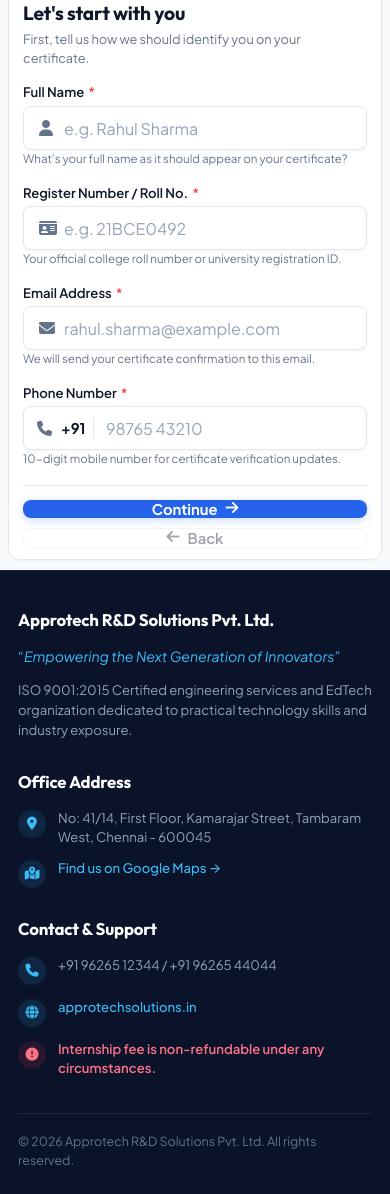
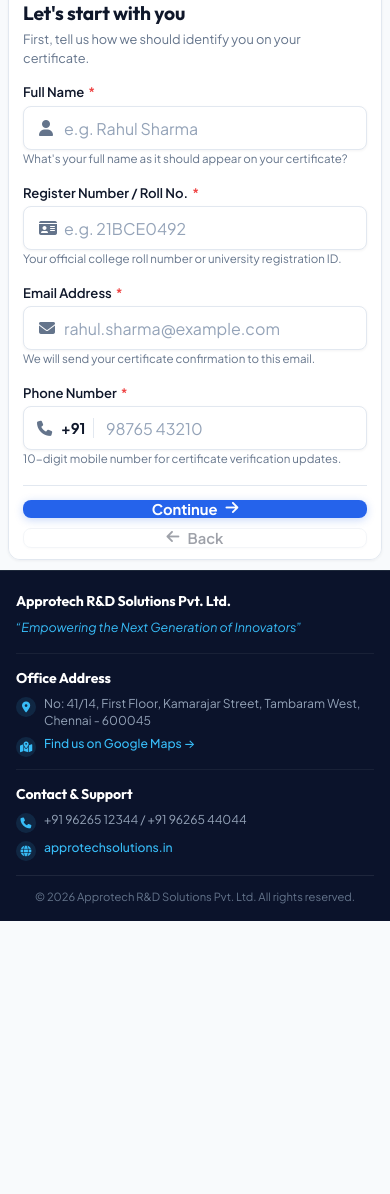
Before and after one commit to Masterminder0046/Approtech_Certificate_Management, a Flask app: page /student-form/APP26-27 in a window 390 px wide. Shown: the part 263-1457 px from the top of the page. After the commit the page ends 1184 px from the top, so only its background shows below. Run offline with Flask 3, Linux system fonts and the light colour scheme; data comes from the database, SQL or seed files in the repository; both versions use the stored data as it was after the commit.

Commit message:
Fix docx nsdecls import, add soft-delete with QR verification, make footer mobile responsive, and remove fee notice

```diff
--- a/app.py
+++ b/app.py
@@ -28,6 +28,7 @@
 from docx.enum.text import WD_ALIGN_PARAGRAPH
 from docx.enum.table import WD_TABLE_ALIGNMENT
 from docx.oxml import parse_xml
+from docx.oxml.ns import nsdecls
 import shutil
 
 # Serverless (Vercel) / Read-only environment SQLite support
@@ -408,6 +409,11 @@
     session.pop('admin_user', None)
     return redirect('/admin/login')
 
+@app.route('/health')
+def health_check():
+    """Lightweight health check endpoint for monitoring/keep-alive pingers."""
+    return jsonify({'status': 'ok', 'service': 'Approtech Certificate Management'}), 200
+
 @app.route('/index.html')
 def index_html():
     return redirect('/student-form/APP26-27')
@@ -457,15 +463,6 @@
         ), 404
 
     student = dict(row)
-
-    # Check if archived
-    if student.get('archived') == 1:
-        return render_template(
-            'verification.html',
-            status='archived',
-            certificate_id=certificate_id,
-            student=student
-        )
 
     # Check if not yet generated
     if student.get('certificate_generated') != 1:
@@ -948,7 +945,7 @@
 @app.route('/api/students/<int:student_id>', methods=['DELETE'])
 @app.route('/api/students/<int:student_id>/delete', methods=['POST'])
 def delete_student(student_id):
-    """Permanently deletes a student record from the database."""
+    """Removes a student record from the admin dashboard while preserving public QR verification."""
     conn = get_db()
     cur = conn.cursor()
     cur.execute("SELECT id FROM students WHERE id = ?", (student_id,))
@@ -956,10 +953,10 @@
         conn.close()
         return jsonify({'error': 'Student not found'}), 404
 
-    cur.execute("DELETE FROM students WHERE id = ?", (student_id,))
+    cur.execute("UPDATE students SET archived = 1 WHERE id = ?", (student_id,))
     conn.commit()
     conn.close()
-    return jsonify({'success': True, 'message': 'Student record permanently deleted.'})
+    return jsonify({'success': True, 'message': 'Student record removed from admin portal.'})
 
 # Ensure DB is initialized at module import (crucial for Vercel Serverless)
 try:
--- a/index.html
+++ b/index.html
@@ -778,12 +778,6 @@
                 approtechsolutions.in
               </a>
             </div>
-            <div class="footer-item notice-item">
-              <div class="footer-icon-circle notice">
-                <i class="fa-solid fa-circle-exclamation"></i>
-              </div>
-              <span class="footer-notice-text">Internship fee is non-refundable under any circumstances.</span>
-            </div>
           </div>
         </div>
 
--- a/style.css
+++ b/style.css
@@ -3405,12 +3405,119 @@
 }
 
 @media (max-width: 860px) {
+  .approtech-dark-footer {
+    padding: 28px 20px 20px;
+  }
+
   .footer-grid {
     grid-template-columns: 1fr;
-    gap: 28px;
-  }
+    gap: 20px;
+  }
+
+  .footer-col {
+    padding-bottom: 16px;
+    border-bottom: 1px solid rgba(255, 255, 255, 0.06);
+  }
+
+  .footer-col:last-child {
+    border-bottom: none;
+    padding-bottom: 0;
+  }
+
+  .footer-title {
+    font-size: 0.95rem;
+    margin-bottom: 8px;
+  }
+
+  .footer-motto {
+    font-size: 0.82rem;
+    margin-bottom: 6px;
+  }
+
+  .footer-desc {
+    font-size: 0.78rem;
+    line-height: 1.45;
+  }
+
+  .footer-item {
+    gap: 10px;
+    margin-bottom: 8px;
+  }
+
+  .footer-icon-circle {
+    width: 24px;
+    height: 24px;
+    font-size: 0.75rem;
+  }
+
+  .footer-text,
+  .footer-map-link,
+  .footer-web-link {
+    font-size: 0.8rem;
+    line-height: 1.4;
+  }
+
+  .footer-bottom-bar {
+    margin-top: 20px;
+    padding-top: 14px;
+    font-size: 0.74rem;
+    text-align: center;
+    justify-content: center;
+  }
+}
+
+@media (max-width: 540px) {
   .approtech-dark-footer {
-    padding: 36px 18px 24px;
+    padding: 20px 16px 16px;
+  }
+
+  .footer-grid {
+    gap: 14px;
+  }
+
+  .footer-col {
+    padding-bottom: 12px;
+  }
+
+  /* Keep company info ultra-clean on mobile phones */
+  .footer-col.about-col .footer-desc {
+    display: none;
+  }
+
+  .footer-title {
+    font-size: 0.88rem;
+    margin-bottom: 6px;
+  }
+
+  .footer-motto {
+    font-size: 0.78rem;
+    margin-bottom: 4px;
+  }
+
+  .footer-item {
+    gap: 8px;
+    margin-bottom: 6px;
+  }
+
+  .footer-icon-circle {
+    width: 20px;
+    height: 20px;
+    font-size: 0.68rem;
+  }
+
+  .footer-text,
+  .footer-map-link,
+  .footer-web-link {
+    font-size: 0.76rem;
+  }
+
+  .footer-bottom-bar {
+    margin-top: 14px;
+    padding-top: 12px;
+    font-size: 0.7rem;
+    flex-direction: column;
+    gap: 6px;
+    text-align: center;
   }
 }
 
--- a/templates/student_form.html
+++ b/templates/student_form.html
@@ -778,12 +778,6 @@
                 approtechsolutions.in
               </a>
             </div>
-            <div class="footer-item notice-item">
-              <div class="footer-icon-circle notice">
-                <i class="fa-solid fa-circle-exclamation"></i>
-              </div>
-              <span class="footer-notice-text">Internship fee is non-refundable under any circumstances.</span>
-            </div>
           </div>
         </div>
 
```
Also changed, not shown: templates/admin.html (+73 -33 lines), database.db.
